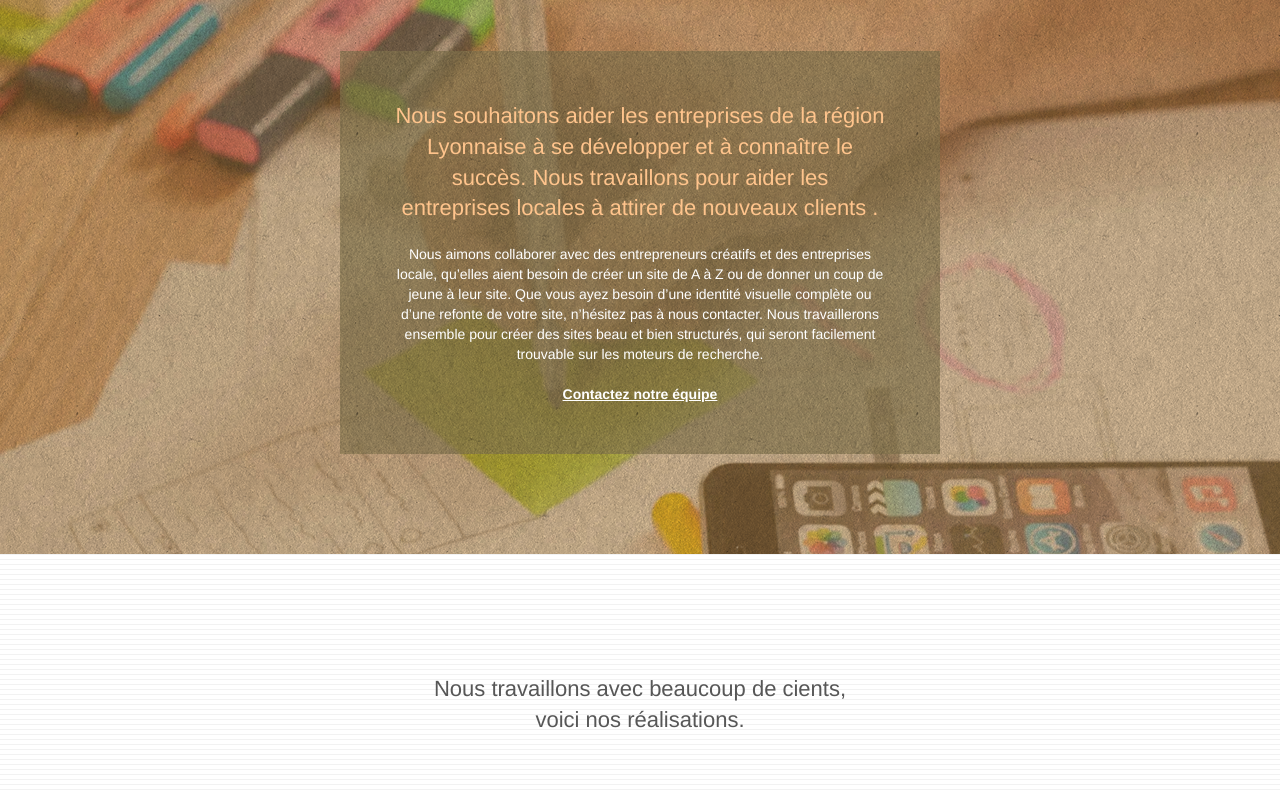
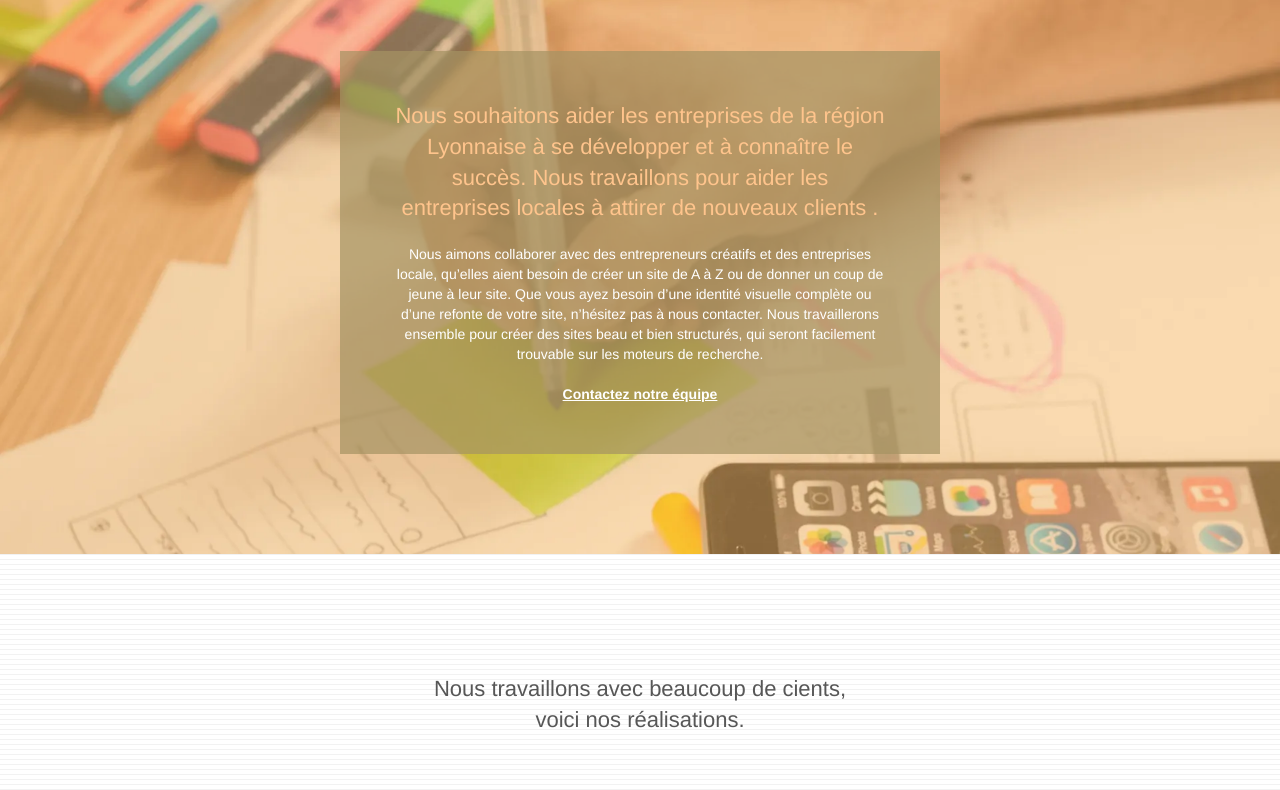
Before and after one commit to alexterieur1/projet-4, a plain HTML site: page index.html in a window 1280 px wide. Shown: the part 1187-1977 px from the top of the page. Drawn offline with Linux system fonts and the light colour scheme.

```diff
--- a/style.css
+++ b/style.css
@@ -96,7 +96,6 @@ a:hover {
 }
 
 .texture-paper::before {
-    background: url("img/texture-paper.webp");
     background-size: 280px 280px;
 }
 
```
